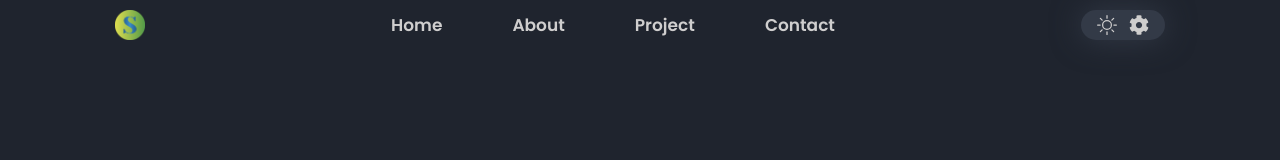
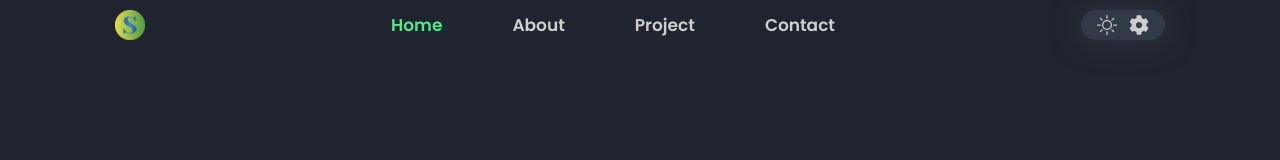
Before and after one commit to SumanRayamajhi/Personal-Portfolio, a React (Create React App) app in the folder portfolio/: page / in a window 1280 px wide. Shown: the top 160 px of the page. Built offline with nearby package versions, Linux system fonts and the light colour scheme.

Commit message:
add active links in nav-links

```diff
--- a/portfolio/src/App.js
+++ b/portfolio/src/App.js
@@ -1,12 +1,37 @@
 import "./App.css";
+import About from "./components/about/About";
 import Home from "./components/home/Home";
 import Navbar from "./components/navbar/Navbar";
 
 function App() {
+  const sections = document.querySelectorAll("section");
+  const navLinks = document.querySelectorAll(".navlinks a");
+
+  window.onscroll = () => {
+    sections.forEach((section) => {
+      let top = window.scrollY;
+      let offset = section.offsetTop - 100;
+      let height = section.offsetHeight;
+      let id = section.getAttribute("id");
+
+      if (top >= offset && top < offset + height) {
+        navLinks.forEach((links) => {
+          links.classList.remove("nav__active");
+          document
+            .querySelector(".navlinks a[href*=" + id + "]")
+            .classList.add("nav__active");
+        });
+      }
+    });
+
+    /*  let header = document.querySelector(".navbar");
+    header.classList.toggle("sticky", window.scrollY > 100); */
+  };
   return (
     <main>
       <Navbar />
       <Home />
+      <About />
     </main>
   );
 }
--- /dev/null
+++ b/portfolio/src/components/about/About.jsx
@@ -0,0 +1,12 @@
+import React from "react";
+import "./about.css";
+
+const About = () => {
+  return (
+    <section className="about" id="about">
+      About
+    </section>
+  );
+};
+
+export default About;
--- a/portfolio/src/components/home/Home.jsx
+++ b/portfolio/src/components/home/Home.jsx
@@ -4,7 +4,7 @@ import "./home.css";
 
 const Home = () => {
   return (
-    <section className="home" id="Home">
+    <section className="home" id="home">
       <div className="home__container">
         <div className="home__container-side-line">
           <div className="home__container-circle" />
--- a/portfolio/src/components/navbar/Navlinks.jsx
+++ b/portfolio/src/components/navbar/Navlinks.jsx
@@ -2,20 +2,20 @@ import React from "react";
 
 const Navlinks = () => {
   return (
-    <ul>
-      <a href="#home">
-        <li className="nav__items">Home</li>
+    <div className="navlinks">
+      <a href="#home" className="nav__items nav__active">
+        Home
       </a>
-      <a href="#about">
-        <li className="nav__items ">About</li>
+      <a href="#about" className="nav__items">
+        About
       </a>
-      <a href="#project">
-        <li className="nav__items ">Project</li>
+      <a href="#project" className="nav__items">
+        Project
       </a>
-      <a href="#contact">
-        <li className="nav__items ">Contact</li>
+      <a href="#contact" className="nav__items">
+        Contact
       </a>
-    </ul>
+    </div>
   );
 };
 
--- a/portfolio/src/components/navbar/navbar.css
+++ b/portfolio/src/components/navbar/navbar.css
@@ -19,16 +19,24 @@
   width: 3rem;
 }
 
-.navbar ul {
+.navlinks {
   display: flex;
 }
 
-ul .nav__items {
+.navlinks a {
   cursor: pointer;
   margin: 0 3.5rem;
   color: var(--text-color);
   font-size: 1.7rem;
   font-weight: 600;
+}
+
+.navlinks a:hover {
+  color: var(--main-color);
+}
+
+.nav__active {
+  color: var(--main-color) !important;
 }
 
 .navbar .nav__theme {
```
Also changed, not shown: portfolio/src/components/about/about.css (added).
